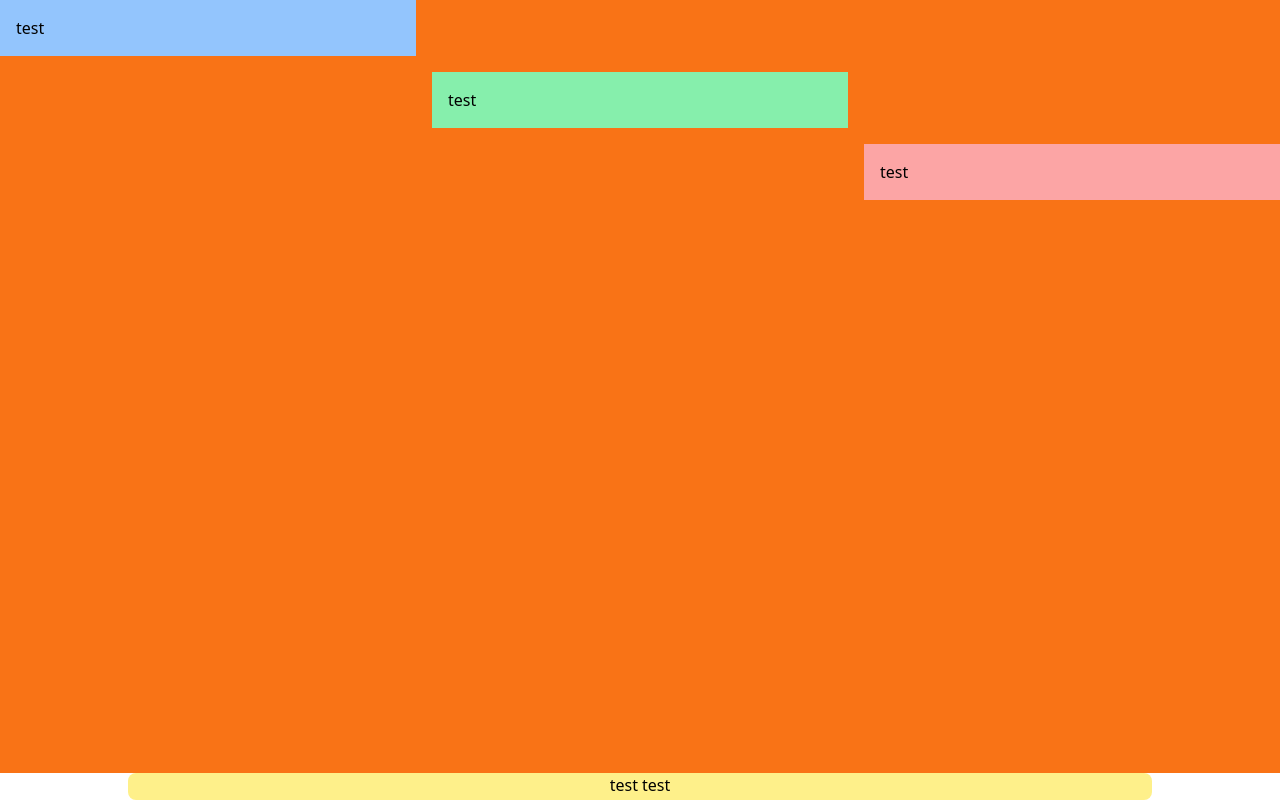
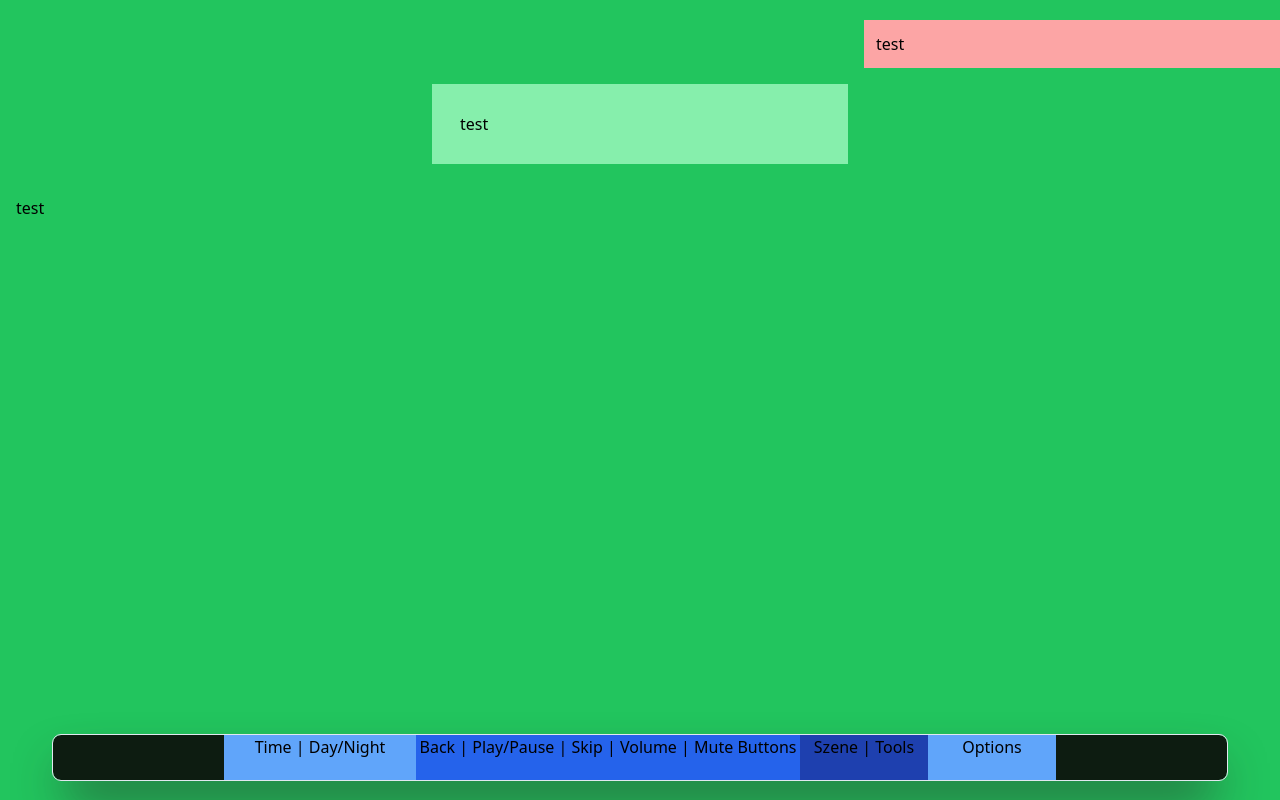
Before and after one commit to MrXMrQ/Relax-Hub, a Next.js app: page / in a window 1280 px wide. Built offline with nearby package versions, Linux system fonts and the light colour scheme.

Commit message:
worked on the toolbar

```diff
--- a/src/pages/index.tsx
+++ b/src/pages/index.tsx
@@ -5,18 +5,28 @@ const inter = Inter({ subsets: ['latin'] })
 
 export default function Home() {
   return (
-    <div className='w-screen h-screen bg-white'>
-      <div className='flex items-center flex-col w-full h-full'>
-        <div className='justify-center w-full h-full bg-orange-500'>
+    <div className='w-screen h-screen bg-green-500'>
+      <div className='flex items-center flex-col w-full h-full py-5'>
+        <div className='justify-center w-full h-full'>
           <div className='grid grid-cols-3 gap-4 justify-center'>
-            <div className='bg-blue-300 p-4 col-start-1 row-start-1'>test</div>
-            <div className='bg-green-300 p-4 col-start-2 row-start-2'>test</div>
-            <div className='bg-red-300 p-4 col-start-3 row-start-3'>test</div>
+            <div className=' p-4 col-start-1 row-start-3 bg-gray-500 bg-opacity-0'>test</div>
+            <div className='bg-green-300 p-7 col-start-2 row-start-2'>test</div>
+            <div className='bg-red-300 p-3 col-start-3 row-start-1'>test</div>
           </div>
         </div>
-        <div className='bg-yellow-200 w-4/5 h-7 justify-center flex text-black rounded-lg mt-auto'>
-          test
-          test
+        <div className='flex justify-center w-11/12 h-[3rem] rounded-lg bg-stone-950 bg-opacity-90 shadow-2xl shadow-stone-800 outline outline-slate-200 outline-1 text-center text'>
+          <div className="bg-blue-400 shrink w-48">
+            Time | Day/Night
+          </div>
+          <div className='bg-blue-600 shrink w-96'>
+            Back | Play/Pause | Skip | Volume | Mute Buttons
+          </div>
+          <div className='bg-blue-800 shrink w-32'>
+            Szene | Tools
+          </div>
+          <div className='bg-blue-400 shrink w-32'>
+            Options
+          </div>
         </div>
       </div>
     </div>
```
Also changed, not shown: src/styles/globals.css (line endings or trailing spaces).
